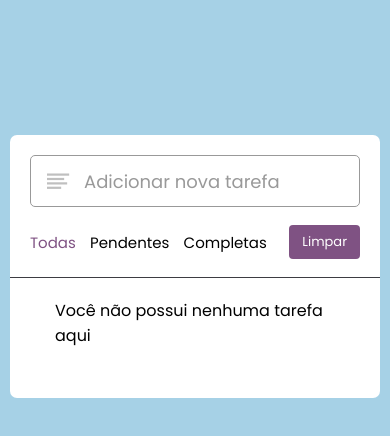
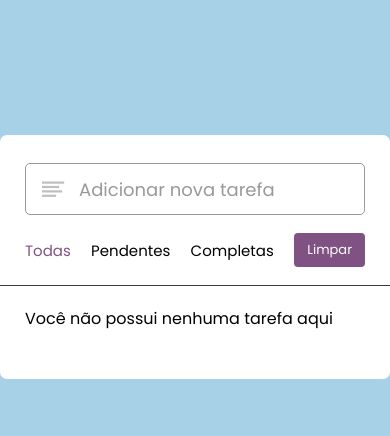
Before and after one commit to AnaBeat/Lista-de-tarefas, a plain HTML site: page index.html in a window 390 px wide. Drawn offline with Linux system fonts and the light colour scheme.

Commit message:
Update style.css

```diff
--- a/assets/css/style.css
+++ b/assets/css/style.css
@@ -182,36 +182,3 @@ body {
 .tarefa__menu li i {
     padding-right: 8px;
 }
-
-@media (max-width: 400px) {
-    body {
-        padding: 0 10px;
-    }
-
-    .lista {
-        padding: 20px 0;
-    }
-
-    .controles__filtros span {
-        margin: 0 5px;
-    }
-
-    .lista__input {
-        padding: 0 20px;
-    }
-
-    .controles {
-        padding: 18px 20px;
-    }
-
-    .tarefas {
-        margin-top: 20px;
-        margin-right: 5px;
-        padding: 0 15px 10px 20px;
-    }
-
-    .tarefa label input{
-        margin-top: 4px;
-    }
-
-}
```
